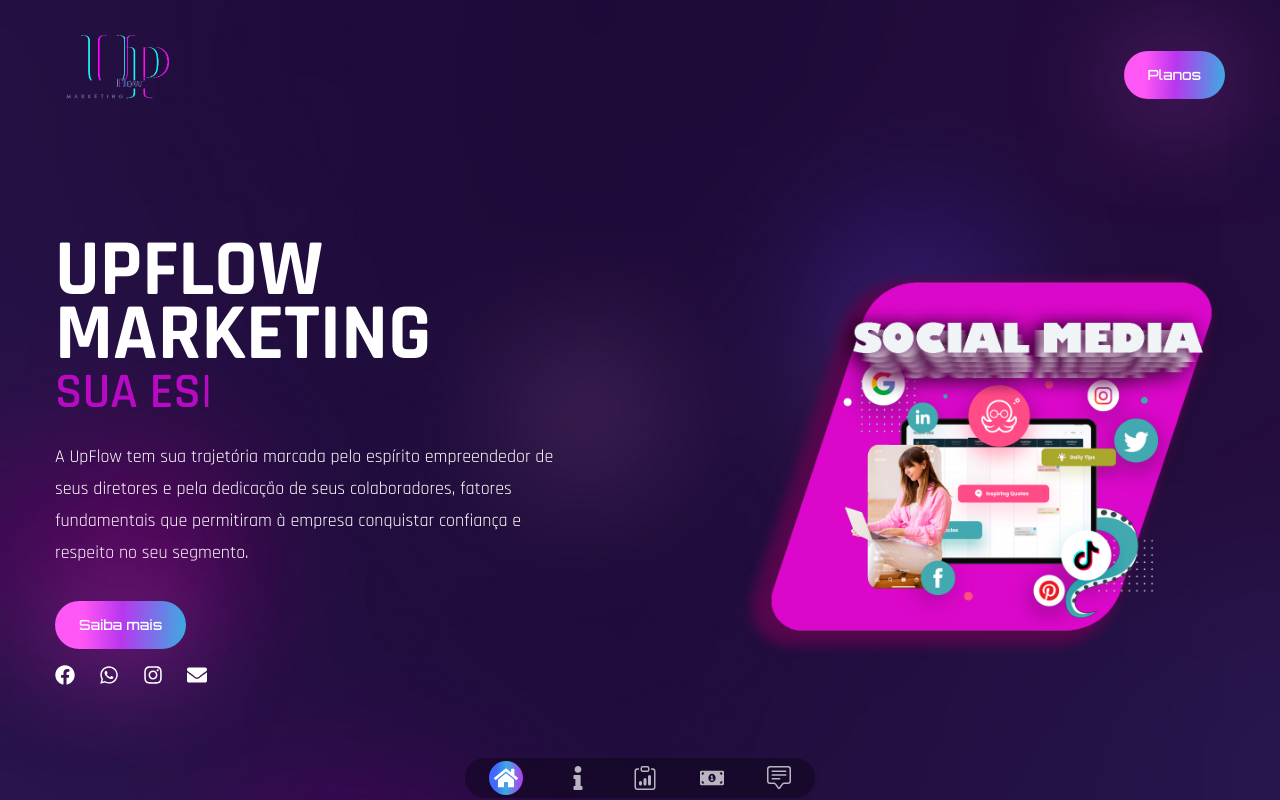
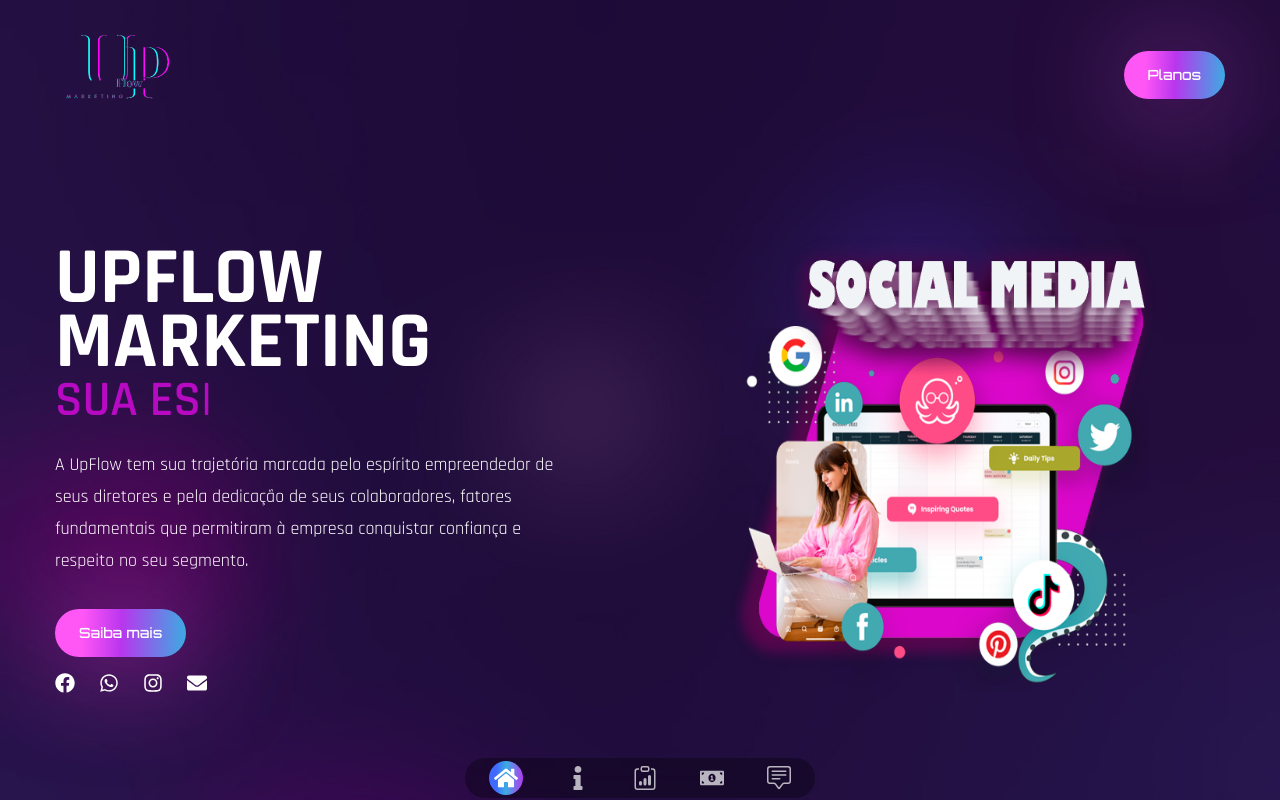
Before and after one commit to gui-marques/up, a React (Create React App) app: page / in a window 1280 px wide. Shown: the top 800 px of the page. Built offline with nearby package versions, Linux system fonts and the light colour scheme; the HTML template or start-up script is replaced by a standard one; a web font is replaced by a local one.

Commit message:
18-05-23-14h

```diff
--- a/src/components/Banner.js
+++ b/src/components/Banner.js
@@ -125,7 +125,7 @@ const Banner = () => {
                 to="contact"
                 activeClass="active"
                 smooth={true}
-                offset={10}
+                offset={50}
                 className="cursor-pointer"
               >
 
@@ -138,7 +138,7 @@ const Banner = () => {
             variants={fadeIn("down", 0.4)}
             initial="hidden"
             whileInView={"show"}
-            className="hidden lg:flex flex-1 max-w-[320px] lg:max-w-[482px]"
+            className="hidden lg:flex flex-1 max-w-[320px] lg:max-w-[1200px] h-[80vh] "
           >
             <img src={Image} alt="Social Media" />
           </motion.div>
```
Also changed, not shown: src/assets/up3.png.
